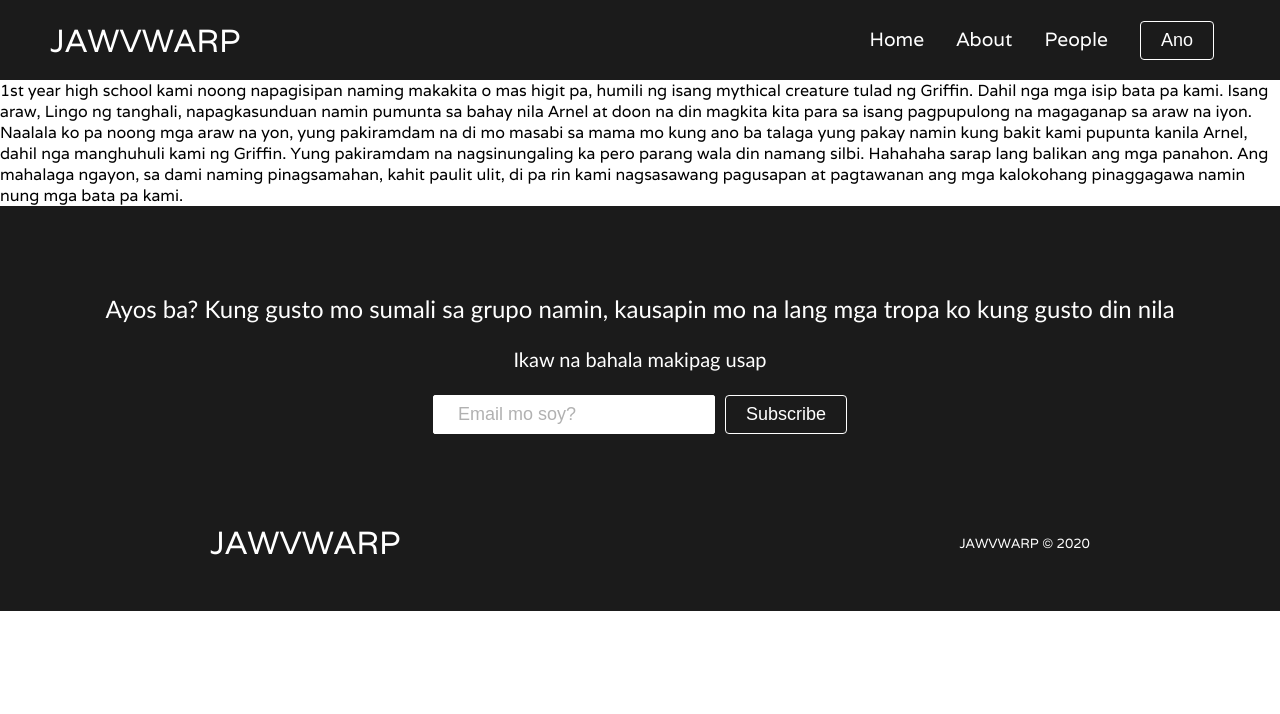
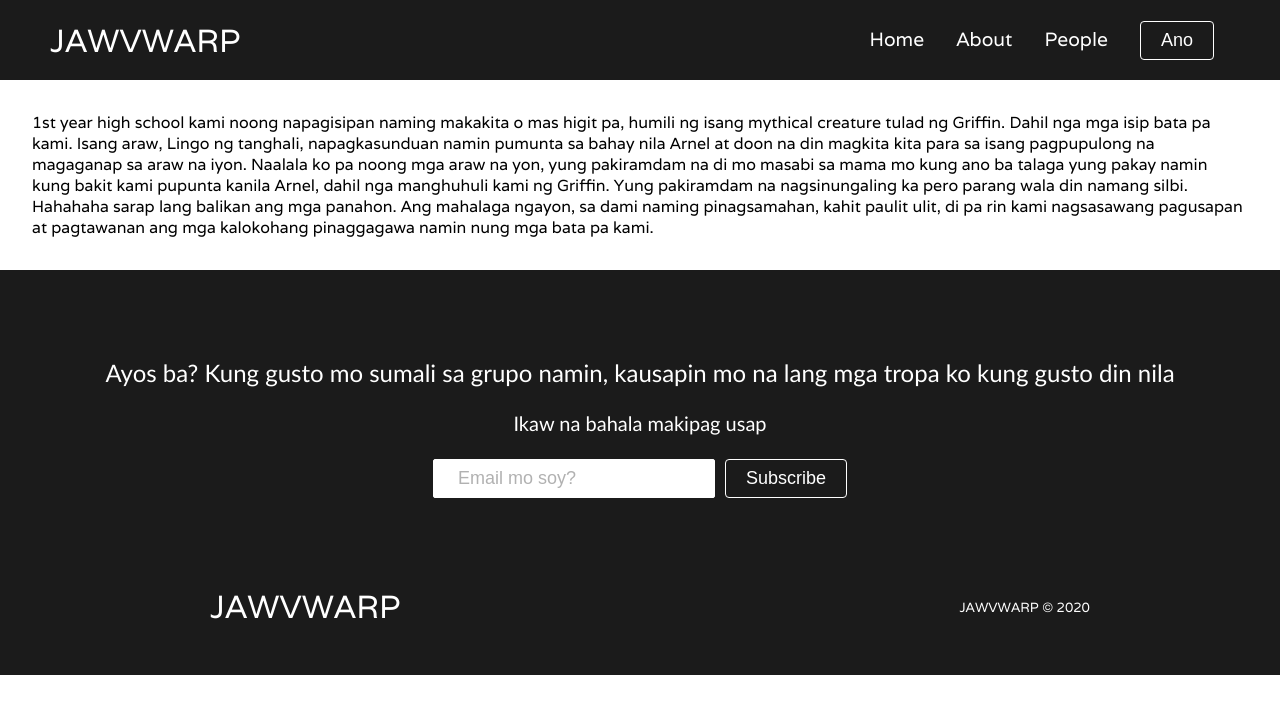
Before and after one commit to paubonilla/jawvwarp.io, a React (Create React App) app: page /griffin in a window 1280 px wide. Shown: the top 714 px of the page. Built offline with nearby package versions, Linux system fonts and the light colour scheme; a web font is replaced by a local one.

Commit message:
initial commiy

```diff
--- a/src/components/pages/Griffin.js
+++ b/src/components/pages/Griffin.js
@@ -1,9 +1,20 @@
 import React from 'react'
+import styled from 'styled-components'
+
+export const GrffContainer = styled.div`
+  display: flex;
+`
+
+export const GrffInner = styled.div`
+  padding: 2rem;
+`
 
 export default function Griffin() {
   return (
-    <div>
-      <p>1st year high school kami noong napagisipan naming makakita o mas higit pa, humili ng isang mythical creature tulad ng Griffin. Dahil nga mga isip bata pa kami. Isang araw, Lingo ng tanghali, napagkasunduan namin pumunta sa bahay nila Arnel at doon na din magkita kita para sa isang pagpupulong na magaganap sa araw na iyon. Naalala ko pa noong mga araw na yon, yung pakiramdam na di mo masabi sa mama mo kung ano ba talaga yung pakay namin kung bakit kami pupunta kanila Arnel, dahil nga manghuhuli kami ng Griffin. Yung pakiramdam na nagsinungaling ka pero parang wala din namang silbi. Hahahaha sarap lang balikan ang mga panahon. Ang mahalaga ngayon, sa dami naming pinagsamahan, kahit paulit ulit, di pa rin kami nagsasawang pagusapan at pagtawanan ang mga kalokohang pinaggagawa namin nung mga bata pa kami.</p>
-    </div>
+    <GrffContainer>
+      <GrffInner>
+        <p>1st year high school kami noong napagisipan naming makakita o mas higit pa, humili ng isang mythical creature tulad ng Griffin. Dahil nga mga isip bata pa kami. Isang araw, Lingo ng tanghali, napagkasunduan namin pumunta sa bahay nila Arnel at doon na din magkita kita para sa isang pagpupulong na magaganap sa araw na iyon. Naalala ko pa noong mga araw na yon, yung pakiramdam na di mo masabi sa mama mo kung ano ba talaga yung pakay namin kung bakit kami pupunta kanila Arnel, dahil nga manghuhuli kami ng Griffin. Yung pakiramdam na nagsinungaling ka pero parang wala din namang silbi. Hahahaha sarap lang balikan ang mga panahon. Ang mahalaga ngayon, sa dami naming pinagsamahan, kahit paulit ulit, di pa rin kami nagsasawang pagusapan at pagtawanan ang mga kalokohang pinaggagawa namin nung mga bata pa kami.</p>
+      </GrffInner>
+    </GrffContainer>
   )
 }
```
